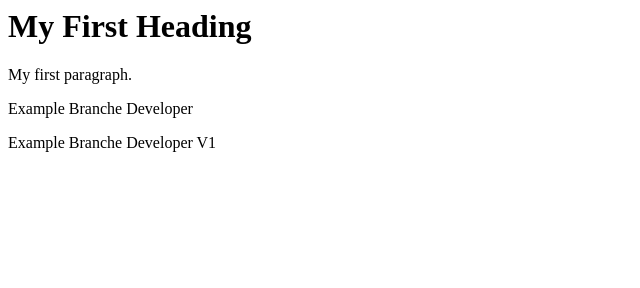
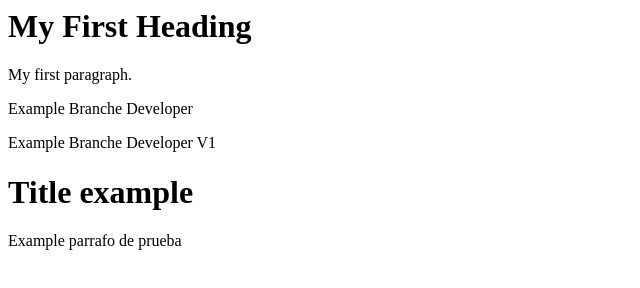
Before and after one commit to Daniel-Adm/Example-GitKraken, a plain HTML site: page index.html in a window 1280 px wide. Shown: the whole page, without its empty margins (0-640 px from the left). Drawn offline with Linux system fonts and the light colour scheme.

Commit message:
Update Index

```diff
--- a/index.html
+++ b/index.html
@@ -5,5 +5,8 @@
       <p>My first paragraph.</p>
       <p>Example Branche Developer</p>
       <p>Example Branche Developer V1</p>
+
+      <h1>Title example</h1>
+      <p>Example parrafo de prueba</p>
    </body>
 </html>
```
